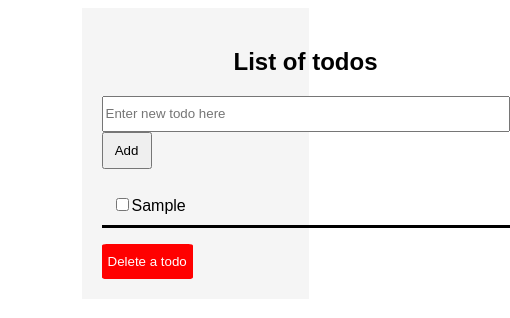
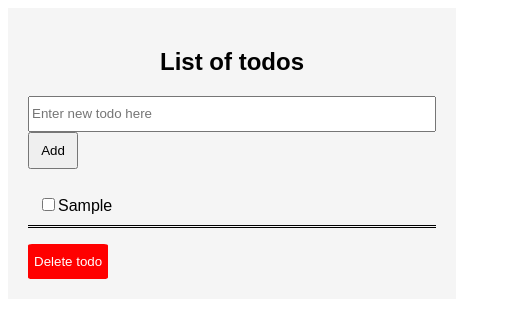
Before and after one commit to freerangeunicorn/Todo-JS, a plain HTML site: page todo.html in a window 390 px wide. Both pictures are taken after typing "Sample" into the empty fields and a click on the button "Add". Shown: the whole page, 510 px wide, since content can reach past the window. Drawn offline with Linux system fonts and the light colour scheme.

Commit message:
Added viewport in HTML for responsive design mobile first

```diff
--- a/todo.css
+++ b/todo.css
@@ -1,12 +1,16 @@
 .todo-container {
+  background-color: white;
+  display: flex;
+  justify-content: center;
+  margin: auto;
+  width: auto;
+  font-family: Arial, Helvetica, sans-serif;
+}
+.todo-body {
+  /* display: block; */
   background-color: whitesmoke;
-    display: grid;
-    margin:auto;
-  width: 50%;
-    font-family: Arial, Helvetica, sans-serif;
   padding: 20px;
 }
-
 .active-list {
   text-decoration: line-through;
 }
@@ -17,7 +21,7 @@
 }
 
 .list-name {
-    border-bottom: solid;
+  border-bottom: double;
   padding: 10px;
 }
 .list-title {
@@ -39,5 +43,12 @@
   background-color: red;
   color: white;
   border-radius: 5%;
-    border: none;
+  border: hidden;
 }
+
+@media only screen and (min-device-width: 360px) and (max-device-width: 860px){
+    .todo-container {
+        width: fit-content;
+    }
+
+}
--- a/todo.html
+++ b/todo.html
@@ -1,9 +1,11 @@
 <!DOCTYPE html>
 <html lang="en">
   <head>
-    <meta charset="utf-8" />
+    <meta charset="utf-8" name="viewport" content="width=device-width,initial-scale=1" />
     <title>Todo Vanilla JS</title>
-    <link href="todo.css" type="text/css" rel="stylesheet" />
+    <link rel="stylesheet"  href="todo.css" type="text/css" media="all"/>
+    <!-- Served to print media, like printers -->
+    <link rel="stylesheet" href="print.css" media="print" />
   </head>
 
   <body>
@@ -33,10 +35,11 @@
               Add
             </button>
           <ul class="todo-list" data-lists></ul>
+          <!-- <input type="checkbox" id="" /> -->
           </form>
           <button class="btn-delete"
           aria-label="Delete a todo item"
-          data-delete-button>Delete a todo</button>  <!-- move delete btn to make sense for list -->
+          data-delete-button>Delete todo</button>  <!-- move delete btn to make sense for list -->
       </main>
     </div>
     <script defer src="todo.js"></script>
--- a/todo.js
+++ b/todo.js
@@ -1,15 +1,16 @@
-const listsContainer = document.querySelector("[data-lists]"); //variable to hold todos in the list
-const newListForm = document.querySelector("[data-new-list-form]");
-const newListInput = document.querySelector("[data-new-list-input]");
-const deleteButton = document.querySelector("[data-delete-button]");
+const listsContainer = document.querySelector('[data-lists]');     //variable to hold todos in the list
+const newListForm = document.querySelector('[data-new-list-form]');
+const newListInput = document.querySelector('[data-new-list-input]');
+const deleteButton = document.querySelector('[data-delete-button]');
 
-const LOCAL_STORAGE_LIST_KEY = "task.lists"; //save to users browser so in eveytime user refreshes the page the todos are still there. localstorage is essentially key value pairs. namespace =task, to prevent from overriding info that's already in the localstorage or preventing other websites from overriding your key
-const LOCAL_STORAGE_SELECTED_TODO_ID_KEY = "task.selectedTodoId";
+
+const LOCAL_STORAGE_LIST_KEY = 'task.lists';     //save to users browser so in eveytime user refreshes the page the todos are still there. localstorage is essentially key value pairs. namespace =task, to prevent from overriding info that's already in the localstorage or preventing other websites from overriding your key
+const LOCAL_STORAGE_SELECTED_TODO_ID_KEY = 'task.selectedTodoId';
 let lists = JSON.parse(localStorage.getItem(LOCAL_STORAGE_LIST_KEY)) || []; // get this info from localstorage and if it exists pare it into JSON Object of it doesn't exists return empty array
-/* let selectedTodoId = localStorage.getItem(LOCAL_STORAGE_SELECTED_TODO_ID_KEY)  */ //var for a selected todo item
+/* let selectedTodoId = localStorage.getItem(LOCAL_STORAGE_SELECTED_TODO_ID_KEY)  */  //var for a selected todo item
 
 function selectedTodoId() {
-  return localStorage.getItem(LOCAL_STORAGE_SELECTED_TODO_ID_KEY);
+return localStorage.getItem(LOCAL_STORAGE_SELECTED_TODO_ID_KEY)
 }
 
 /* listsContainer.addEventListener('click', e => {
@@ -20,76 +21,80 @@ function selectedTodoId() {
     };  //element that has been clicked all elements(todos) are added into container hence eventlistener here
 });  */
 
-deleteButton.addEventListener("click", (e) => {
-  lists = lists.filter((list) => list.id !== selectedTodoId()); //return a new list that match the criteria set
+
+deleteButton.addEventListener('click', e => {
+    lists = lists.filter(list => list.id !== selectedTodoId())    //return a new list that match the criteria set
 saveAndRender();
 });
 
+
 // eventlistener to add a todo anytime a todo has been submitted
-newListForm.addEventListener("submit", (e) => {
-  e.preventDefault(); // stop the page from refreshing the page when submitting
-  const listName = newListInput.value;
-  console.log(listName, "WTFFFFFF"); // get the name of the input value
-  if (listName == null || listName === "") return; //make the user type in a name of todo
+newListForm.addEventListener('submit', e=> {
+    e.preventDefault() // stop the page from refreshing the page when submitting
+    const listName = newListInput.value
+    console.log(listName, 'WTFFFFFF')   // get the name of the input value
+    if (listName == null || listName === '') return       //make the user type in a name of todo
     const list = createList(listName);
-  newListInput.value = null; // clear the input in placeholder
-  lists.push(list);
-  console.log(lists, "HELLO");
-  saveAndRender();
+    newListInput.value = null;     // clear the input in placeholder
+    lists.push(list); console.log(lists, 'HELLO')
+    saveAndRender()
 });
 
 function saveList() {
     localStorage.setItem(LOCAL_STORAGE_LIST_KEY, JSON.stringify(lists));
-}
 
-function saveAndRender() {
+};
+
+function saveAndRender () {
     saveList();
-  render();
-}
+    render()
+};
 
 function saveSelected(selectedId) {
-  localStorage.setItem(LOCAL_STORAGE_SELECTED_TODO_ID_KEY, selectedId);
-}
+    localStorage.setItem(LOCAL_STORAGE_SELECTED_TODO_ID_KEY,selectedId)
+};
 
 function createList(name) {
-  return { id: Date.now().toString(), name: name, tasks: [] }; //return a unique identifier, explain why u chose Date.now for unique key!!!!!
-}
+    return { id: Date.now().toString(), name: name, tasks:[
 
-function createCheckBox(checked = false) {
-  const checkbox = document.createElement("input");
-  checkbox.setAttribute("type", "checkbox");
-  if (checked) {
-    checkbox.setAttribute("checked", "checked");
-  }
-  return checkbox;
+    ] } //return a unique identifier, explain why u chose Date.now for unique key!!!!!
+};
+
+function createCheckBox (checked = false) {
+    const checkbox = document.createElement('input');
+    checkbox.setAttribute('type', 'checkbox');
+     if (checked) {checkbox.setAttribute('checked', 'checked')}
+    return checkbox
 }
 
 function render() {
   clearTodo(listsContainer);
-  console.log("selectedTodoId", selectedTodoId());
+  console.log('selectedTodoId',selectedTodoId())
   lists.forEach((list) => {
-    const listElement = document.createElement("li");
+    const listElement = document.createElement('li');
     const checkbox = createCheckBox(list.id === selectedTodoId());
-    listElement.dataset.listId = list.id; // to identify which todo in the list you are selecting
-    listElement.classList.add("list-name");
-    listElement.innerText = list.name; // to print out the key inside the object
-    if (list.id === selectedTodoId()) {
-      //check if selected list has an id
-      listElement.classList.add("active-list");
+    listElement.dataset.listId = list.id    // to identify which todo in the list you are selecting
+    listElement.classList.add('list-name');
+    listElement.innerText = list.name;     // to print out the key inside the object
+    if(list.id === selectedTodoId()) {  //check if selected list has an id
+        listElement.classList.add('active-list')
     }
-    listElement.addEventListener("click", () => {
-      saveSelected(list.id);
+    listElement.addEventListener('click', () => {
+        saveSelected(list.id)
         saveAndRender();
-    });
+    })
     listElement.prepend(checkbox);
     listsContainer.appendChild(listElement);
   });
 } //render function to render the list
 //while loop to see if each todo elements has a first child, if the element has first child then remove it
 function clearTodo(element) {
-  while (element.firstChild) {
-    element.removeChild(element.firstChild);
+    while(element.firstChild) {
+        element.removeChild(element.firstChild)
     }
-} // clear elements
+}; // clear elements
 
-render(); // call the function
+
+
+
+render ()// call the function
```
Lines whose indentation alone changed are shown as unchanged.
